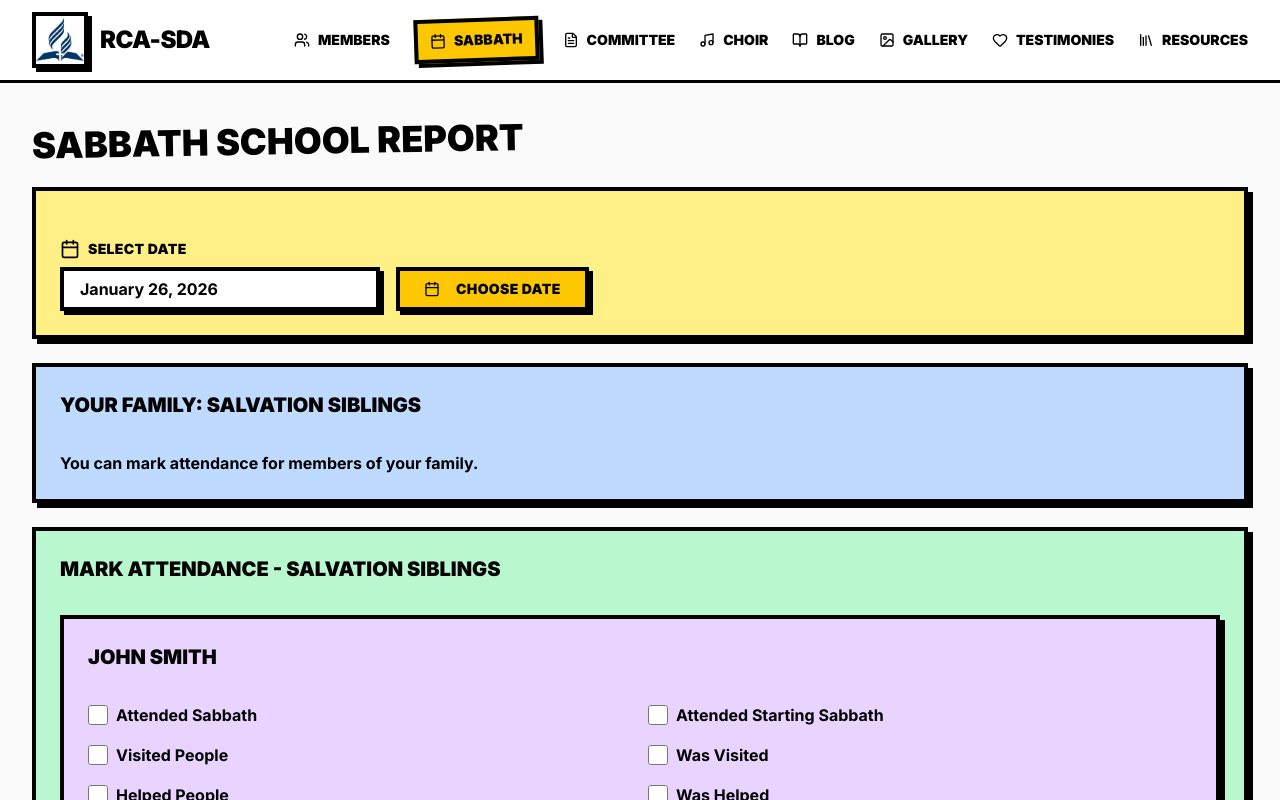
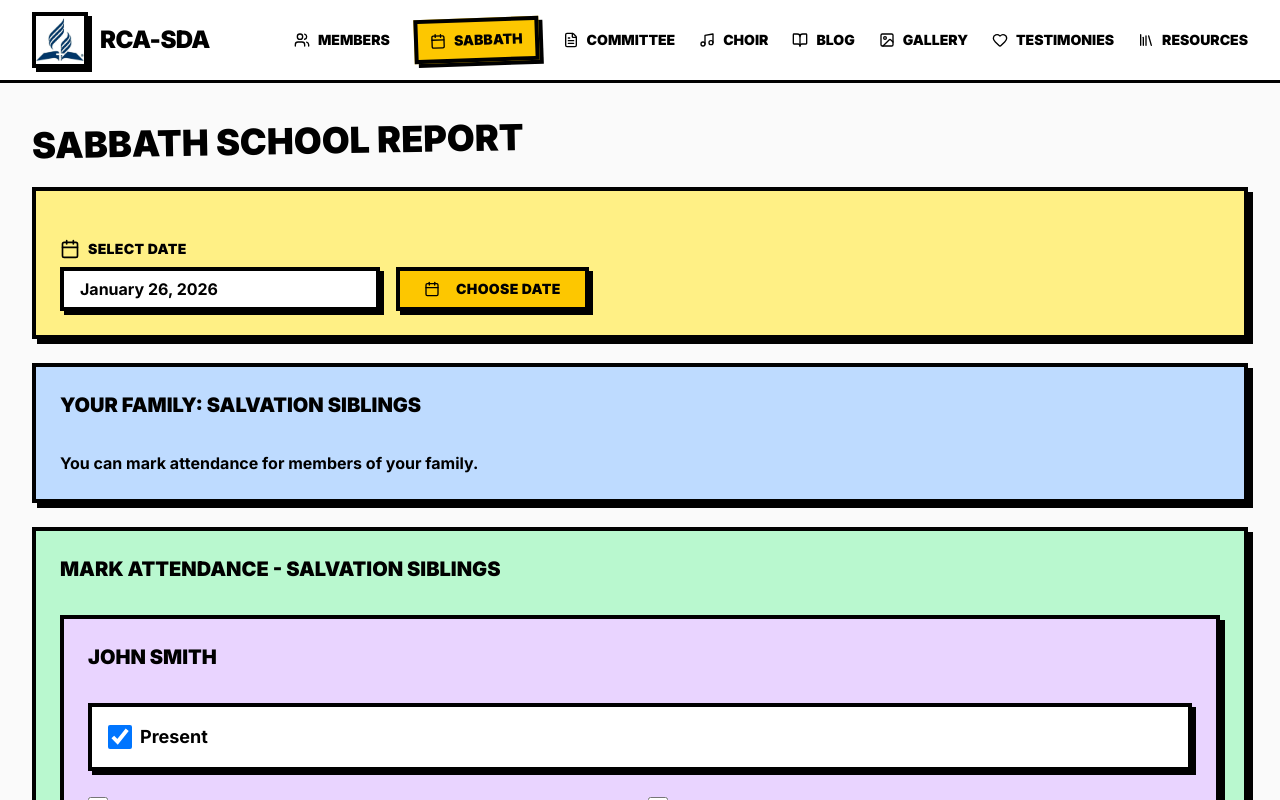
Before and after one commit to RCA-SDA/rca-sda-web-frontend, a Next.js app: page /sabbath-report in a window 1280 px wide. Shown: the top 800 px of the page. Built offline with nearby package versions, Linux system fonts and the light colour scheme.

Commit message:
feat[sabbath report] : attendance issue

```diff
--- a/app/sabbath-report/page.tsx
+++ b/app/sabbath-report/page.tsx
@@ -9,7 +9,7 @@ import { Label } from '@/components/ui/label';
 import { Calendar } from '@/components/ui/calendar';
 import { Dialog, DialogContent, DialogHeader, DialogTitle } from '@/components/ui/dialog';
 import { Pagination } from '@/components/Pagination';
-import { Calendar as CalendarIcon, Save } from 'lucide-react';
+import { Calendar as CalendarIcon, Save, AlertCircle } from 'lucide-react';
 import { format } from 'date-fns';
 
 export default function SabbathReportPage() {
@@ -209,6 +209,10 @@ function AttendanceForm({
   recordedBy: string;
 }) {
   const [formData, setFormData] = useState({
+    isPresent: true,
+    hasReason: false,
+    hasNoReason: false,
+    isSick: false,
     attendedSabbath: false,
     attendedStartingSabbath: false,
     studiedBible: false,
@@ -223,7 +227,17 @@ function AttendanceForm({
       memberId: member.id,
       family: member.family,
       date: new Date(date),
-      ...formData,
+      isPresent: formData.isPresent,
+      hasReason: !formData.isPresent ? formData.hasReason : undefined,
+      hasNoReason: !formData.isPresent ? formData.hasNoReason : undefined,
+      isSick: !formData.isPresent ? formData.isSick : undefined,
+      attendedSabbath: formData.attendedSabbath,
+      attendedStartingSabbath: formData.attendedStartingSabbath,
+      studiedBible: formData.studiedBible,
+      visitedPeople: formData.visitedPeople,
+      wasVisited: formData.wasVisited,
+      helpedPeople: formData.helpedPeople,
+      wasHelped: formData.wasHelped,
       recordedBy,
       createdAt: new Date(),
     };
@@ -238,6 +252,76 @@ function AttendanceForm({
         <CardTitle className="uppercase">{member.name}</CardTitle>
       </CardHeader>
       <CardContent>
+        {/* Presence Check */}
+        <div className="mb-6 p-4 bg-white border-4 border-black shadow-[4px_4px_0px_0px_rgba(0,0,0,1)]">
+          <label className="flex items-center gap-2 cursor-pointer font-bold text-lg">
+            <input
+              type="checkbox"
+              checked={formData.isPresent}
+              onChange={e => setFormData({
+                ...formData,
+                isPresent: e.target.checked,
+                hasReason: e.target.checked ? false : formData.hasReason,
+                hasNoReason: e.target.checked ? false : formData.hasNoReason,
+                isSick: e.target.checked ? false : formData.isSick,
+              })}
+              className="w-6 h-6 border-4 border-black"
+            />
+            <span>Present</span>
+          </label>
+        </div>
+
+        {/* Absence Fields - Only show if not present */}
+        {!formData.isPresent && (
+          <div className="mb-6 p-4 bg-red-50 border-4 border-black shadow-[4px_4px_0px_0px_rgba(0,0,0,1)] space-y-4">
+            <div className="flex items-center gap-2 text-red-700 font-black">
+              <AlertCircle className="w-5 h-5" />
+              <span>Member Absent</span>
+            </div>
+
+            <div className="grid md:grid-cols-2 gap-4">
+              <label className="flex items-center gap-2 cursor-pointer font-bold">
+                <input
+                  type="checkbox"
+                  checked={formData.hasReason}
+                  onChange={e => setFormData({
+                    ...formData,
+                    hasReason: e.target.checked,
+                    hasNoReason: e.target.checked ? false : formData.hasNoReason
+                  })}
+                  className="w-5 h-5 border-4 border-black"
+                />
+                <span>Has Reason</span>
+              </label>
+
+              <label className="flex items-center gap-2 cursor-pointer font-bold">
+                <input
+                  type="checkbox"
+                  checked={formData.hasNoReason}
+                  onChange={e => setFormData({
+                    ...formData,
+                    hasNoReason: e.target.checked,
+                    hasReason: e.target.checked ? false : formData.hasReason
+                  })}
+                  className="w-5 h-5 border-4 border-black"
+                />
+                <span>Has No Reason</span>
+              </label>
+
+              <label className="flex items-center gap-2 cursor-pointer font-bold">
+                <input
+                  type="checkbox"
+                  checked={formData.isSick}
+                  onChange={e => setFormData({ ...formData, isSick: e.target.checked })}
+                  className="w-5 h-5 border-4 border-black"
+                />
+                <span>Due to Sickness</span>
+              </label>
+            </div>
+          </div>
+        )}
+
+        {/* Activity Checkboxes - Always visible */}
         <div className="grid md:grid-cols-2 gap-4">
           <label className="flex items-center gap-2 cursor-pointer font-bold">
             <input
--- a/types/index.ts
+++ b/types/index.ts
@@ -22,6 +22,10 @@ export interface SabbathAttendance {
   memberId: string;
   family: Family;
   date: Date;
+  isPresent: boolean; // Whether member was present
+  hasReason?: boolean; // Whether there's a reason for absence
+  hasNoReason?: boolean; // Whether there's no reason for absence
+  isSick?: boolean; // Whether absence was due to sickness
   attendedSabbath: boolean;
   attendedStartingSabbath: boolean;
   studiedBible: number; // 0-7 days
```
